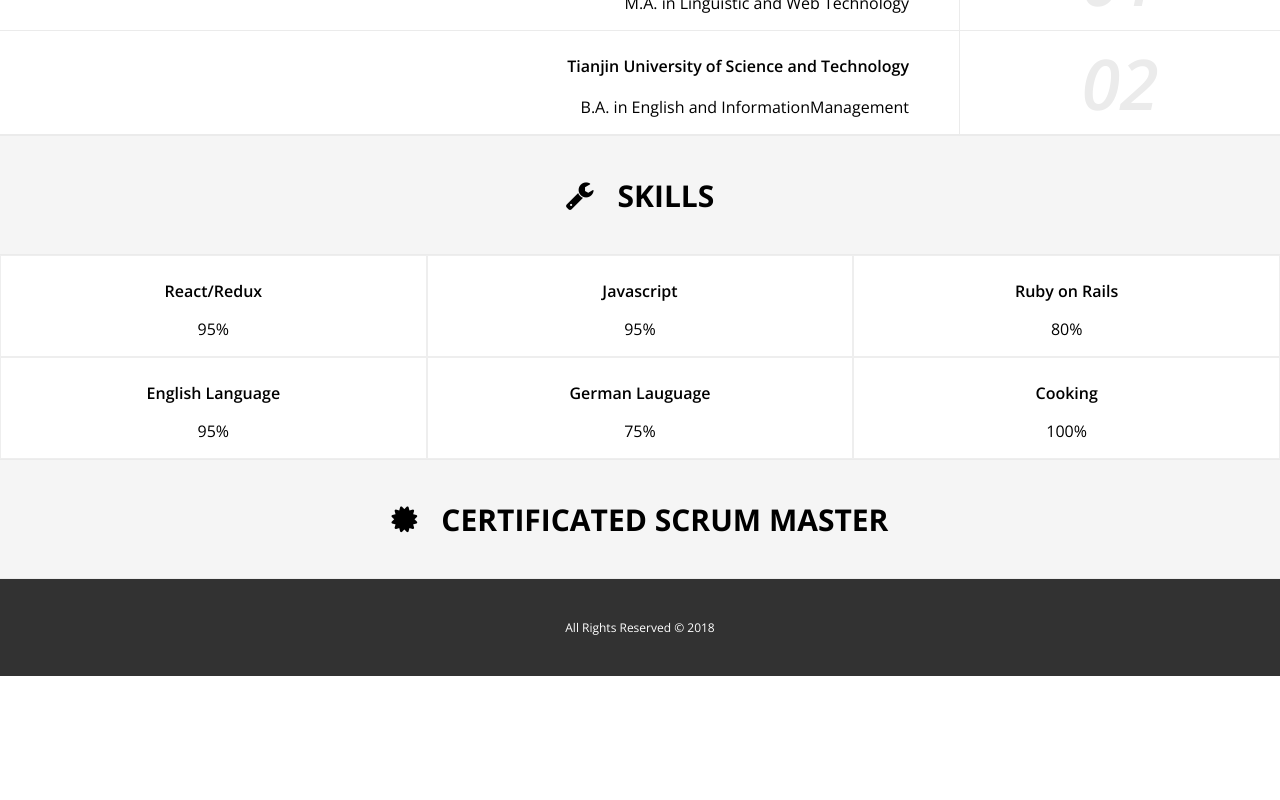
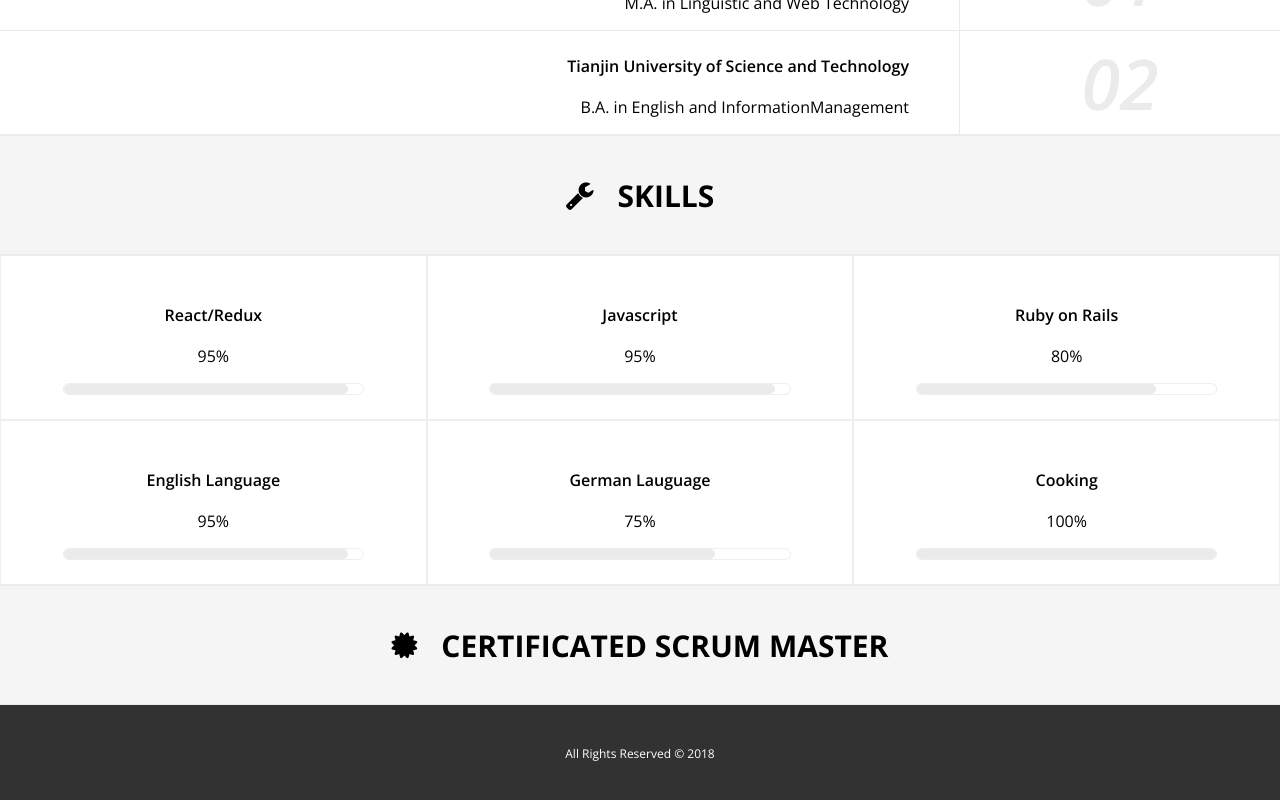
Before and after one commit to maomaoZH/whoiam, a React (Create React App) app: page / in a window 1280 px wide. Shown: the part 2063-2863 px from the top of the page. Before the commit the page ends 2739 px from the top, so only its background shows below. Built offline with nearby package versions, Linux system fonts and the light colour scheme.

Commit message:
feat: add progress bar to skill sets

```diff
--- a/src/App.css
+++ b/src/App.css
@@ -246,14 +246,30 @@
 .mgl-24 {
   margin-left: 24px;
 }
-
+.progressBar {
+  width: 80%;
+  height: 12px;
+  border: 1px solid #eeeeee;
+  border-radius: 8px;
+}
+.fill {
+  height: 100%;
+  width: 80%;
+  background-color: #ebebeb;
+  display: block;
+  border-radius: 8px;
+}
 .skillWrapper {
   display: grid;
   grid-template-columns: repeat(3, 1fr);
 }
 
 .block {
+  padding: 24px;
   border: 1px solid #eeeeee;
+  display: flex;
+  align-items: center;
+  flex-direction: column;
 }
 
 .footer {
@@ -298,4 +314,10 @@
     padding: 24px;
     align-items: center;
   }
+  .block {
+    padding: 12px;
+  }
+  .progressBar {
+    width: 100%;
+  }
 }
--- a/src/components/resume.jsx
+++ b/src/components/resume.jsx
@@ -47,6 +47,9 @@ const Resume = () => {
           <div className="block" key={index}>
             <p className="title">{skill.name}</p>
             <p className="subject">{skill.value}</p>
+            <div className="progressBar">
+              <span className="fill" style={{ width: skill.value }} />
+            </div>
           </div>
         ))}
       </div>
```
